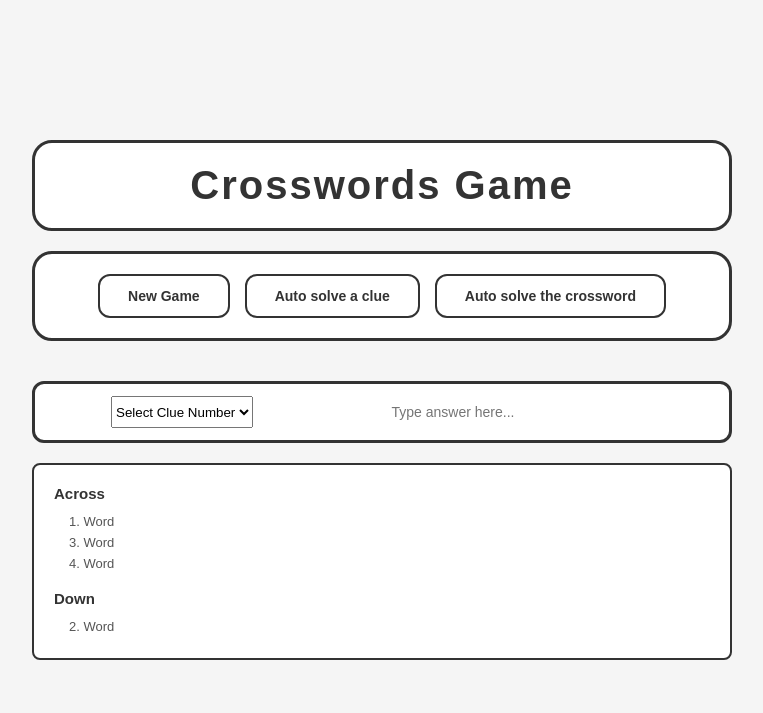
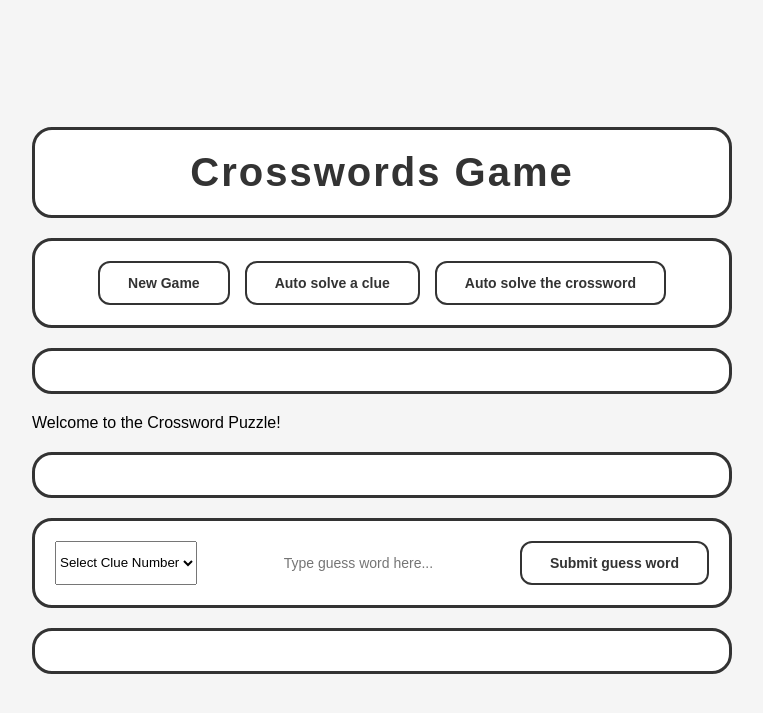
Before and after one commit to IHaveNoIdea-HAH/Software-Development-Assignment-1, a Flask app: page /play_new in a window 1280 px wide. Shown: the top 713 px of the page, without its empty margins (258-1021 px from the left). Run offline with Flask 2, Linux system fonts and the light colour scheme.

Commit message:
Latest changes: 1. starting new game works now 2. crossword basic rendering is done 3. Basic HUD for game state is done 4. clues rendering is done

```diff
--- a/backend/app/routes/game.py
+++ b/backend/app/routes/game.py
@@ -15,6 +15,9 @@ def start_game():
     try:
         # Let's retrieve the JSON payload from the request body of the POST request
         data = request.get_json()
+
+        if current_app.config['DEBUG']:
+            print("Received data for starting game:", data)
 
         # Let's check if frontend sent a game difficulty level
         game_level = data.get('game_difficulty_level', 'normal')
--- a/backend/app/static/js/loginpageJava.js
+++ b/backend/app/static/js/loginpageJava.js
@@ -48,6 +48,10 @@ document.addEventListener("DOMContentLoaded", () => {
       session.security_token = data.security_token;
       session.user_id        = data.user_id;
       session.username       = data.username;
+      session.last_result    = data.result;
+      session.last_message   = data.message;
+
+      // Save session to localStorage for future use in /play etc.
       saveSession(session);
 
       show("Success! Redirecting…", "success");
--- a/backend/app/static/js/play_new.js
+++ b/backend/app/static/js/play_new.js
@@ -2,13 +2,13 @@
 let session = loadSession() || {};
 
 // Save session data to localStorage
-function saveSession() {
-  localStorage.setItem('crossword_game', JSON.stringify(session));
+function saveSession(s) {
+  localStorage.setItem('crossword_session', JSON.stringify(s));
 }
 
 // Load session data from localStorage
 function loadSession() {
-  try { return JSON.parse(localStorage.getItem('crossword_game')); }
+  try { return JSON.parse(localStorage.getItem('crossword_session')); }
   catch { return null; }
 }
 
@@ -44,6 +44,36 @@ function renderGrid(containerId, grid) {
     table.appendChild(tr);
   }
   container.appendChild(table);
+}
+
+// Render crossword clues into the clues_container
+function renderClues(clues) {
+  const container = document.getElementById('clues_container');
+  if (!container) return;
+  container.innerHTML = '';
+  if (!Array.isArray(clues) || clues.length === 0) {
+    container.textContent = 'No clues available.';
+    return;
+  }
+  // Group clues by direction
+  const grouped = clues.reduce((acc, clue) => {
+    (acc[clue.direction] = acc[clue.direction] || []).push(clue);
+    return acc;
+  }, {});
+  for (const dir of ['across', 'down']) {
+    if (grouped[dir]) {
+      const dirTitle = document.createElement('h3');
+      dirTitle.textContent = dir.charAt(0).toUpperCase() + dir.slice(1);
+      container.appendChild(dirTitle);
+      const ul = document.createElement('ul');
+      grouped[dir].forEach(clue => {
+        const li = document.createElement('li');
+        li.textContent = `${clue.number}. ${clue.text}`;
+        ul.appendChild(li);
+      });
+      container.appendChild(ul);
+    }
+  }
 }
 
 // Show difficulty selection dialog and start game after selection
@@ -92,29 +122,144 @@ function showDifficultyDialog() {
   };
 }
 
+// Fill the clue number dropdown with numbers equal to the count of clues
+function fillClueDropdown(clues) {
+  const select = document.getElementById('clue_number_select');
+  if (!select) return;
+  // Remove all options except the first (placeholder)
+  select.innerHTML = '<option value="" disabled selected>Select Clue Number</option>';
+  if (!Array.isArray(clues) || clues.length === 0) return;
+  for (let i = 1; i <= clues.length; i++) {
+    const opt = document.createElement('option');
+    opt.value = i;
+    opt.textContent = i;
+    select.appendChild(opt);
+  }
+}
+
+// Render game state into the game_state container
+function renderGameState(state) {
+  const container = document.getElementById('game_state');
+  if (!container) return;
+  container.innerHTML = '';
+  if (!state || typeof state !== 'object') {
+    container.textContent = 'No game state available.';
+    return;
+  }
+  // Create a table for game state
+  const table = document.createElement('table');
+  table.className = 'game-state-table';
+  const rows = [
+    ['Game ID', state.game_id],
+    ['Status', state.game_status],
+    ['Score', state.current_score],
+    ['Words Solved', state.words_solved],
+    ['Words To Solve', state.words_to_solve],
+    ['Guess Limit', state.guess_limit],
+    ['Guesses Made', state.guesses_made],
+    ['Guesses Left', state.guesses_left],
+    ['Result', state.game_result ?? 'In Progress']
+  ];
+  for (const [label, value] of rows) {
+    const tr = document.createElement('tr');
+    const tdLabel = document.createElement('td');
+    tdLabel.textContent = label;
+    tdLabel.style.fontWeight = 'bold';
+    const tdValue = document.createElement('td');
+    tdValue.textContent = value;
+    tr.appendChild(tdLabel);
+    tr.appendChild(tdValue);
+    table.appendChild(tr);
+  }
+  container.appendChild(table);
+}
+
 // Main function to start a new game
 async function startNewGame(difficulty) {
-  difficulty = (difficulty || 'easy').toLowerCase();
-  const out = document.getElementById('game_result');
+  difficulty = (difficulty || 'normal').toLowerCase();
+  const out = document.getElementById('statusMessage');
   try {
-    const session = window.session || {};
-    const data = await fetchJSON('/api/game/start', {
-      body: {
-        game_difficulty_level: difficulty,
-        user_id: session.user_id ?? -1,
-        security_token: session.security_token ?? ''
-      }
-    });
-    out.textContent = 'Game started!';
-    const grid = data.crossword?.grid || data.grid;
+   const res = await fetch("/api/game/start", {
+     method: "POST",
+     headers: { "Content-Type": "application/json" },
+     credentials: "include",
+     body: JSON.stringify({
+       game_difficulty_level: difficulty,
+       user_id: session.user_id ?? -1,
+       security_token: session.security_token ?? ''
+     }),
+   });
+
+   const data = await res.json().catch(() => ({}));
+   if (!res.ok) throw new Error(data.message || data.error || "Starting new game failed.");
+
+
+    out.textContent = data.message;
+
+    // Store game ID in session
+    session.game_id = data.game_state?.game_id;
+    session.last_result    = data.result;
+    session.last_message   = data.message;
+
+    // Update session data
+    saveSession(session);
+
+    // Here we add more rendering logic here for clues, state, etc.
+    // Render the crossword grid
+    const grid = data.crossword?.grid;
     renderGrid('crossword_grid', grid);
+    // Fill clue dropdown
+    fillClueDropdown(data.crossword?.clues);
+    // Render clues
+    renderClues(data.crossword?.clues);
+    // Render game state
+    renderGameState(data.game_state);
+    // render the game state onto the HUD
   } catch (err) {
     out.textContent = `Error: ${err.message}`;
+  }
+}
+
+// Check if a game is in progress and confirm before starting a new one
+function checkAndStartNewGame() {
+  const session = loadSession() || {};
+  if (session.game_id) {
+    // Show confirmation dialog
+    const dialog = document.createElement('div');
+    dialog.id = 'confirm-new-game-dialog';
+    dialog.style.position = 'fixed';
+    dialog.style.top = '0';
+    dialog.style.left = '0';
+    dialog.style.width = '100vw';
+    dialog.style.height = '100vh';
+    dialog.style.background = 'rgba(0,0,0,0.4)';
+    dialog.style.display = 'flex';
+    dialog.style.alignItems = 'center';
+    dialog.style.justifyContent = 'center';
+    dialog.style.zIndex = '10000';
+    dialog.innerHTML = `
+      <div style="background:white;padding:32px 24px;border-radius:8px;box-shadow:0 2px 16px #0003;min-width:320px;text-align:center;">
+        <h2>Current Game In Progress</h2>
+        <p>You have an unfinished game. Would you like to finish it or start a new one?</p>
+        <button id="confirm-new-game">Start New Game</button>
+        <button id="cancel-new-game" style="margin-left:20px;">Cancel</button>
+      </div>
+    `;
+    document.body.appendChild(dialog);
+    document.getElementById('confirm-new-game').onclick = function() {
+      dialog.remove();
+      showDifficultyDialog();
+    };
+    document.getElementById('cancel-new-game').onclick = function() {
+      dialog.remove();
+    };
+  } else {
+    showDifficultyDialog();
   }
 }
 
 // Attach event listener to 'New Game' button
 window.addEventListener('DOMContentLoaded', function() {
   const btn = document.getElementById('new_game_btn');
-  if (btn) btn.addEventListener('click', showDifficultyDialog);
+  if (btn) btn.addEventListener('click', checkAndStartNewGame);
 });
--- a/backend/app/static/js/registerpageJava.js
+++ b/backend/app/static/js/registerpageJava.js
@@ -47,12 +47,16 @@ document.addEventListener("DOMContentLoaded", () => {
       });
 
       const data = await res.json().catch(() => ({}));
-      if (!res.ok) throw new Error(data.message || data.error || "Registration failed.");
+      if (!res.ok) throw new Error(data.message || data.error || " New user registration failed.");
 
       // We prefer auto-login, let's store session here
       session.security_token = data.security_token;
       session.user_id        = data.user_id;
       session.username       = data.username;
+      session.last_result    = data.result;
+      session.last_message   = data.message;
+
+      // Save session to localStorage for future use in /play etc.
       saveSession(session);
 
       // Now we are good to go straightaway to /play and avoid extra login step, so better user experience overall
--- a/backend/app/static/styles/playPageLayout.css
+++ b/backend/app/static/styles/playPageLayout.css
@@ -112,6 +112,55 @@ body {
     flex-wrap: wrap;
 }
 
+/* Inputs Box */
+.inputs-box {
+    background-color: white;
+    border: 3px solid #333;
+    border-radius: 20px;
+    padding: 20px;
+    display: flex;
+    gap: 15px;
+    justify-content: center;
+    flex-wrap: wrap;
+}
+
+/* Crossword Box */
+.crossword-box {
+    background-color: white;
+    border: 3px solid #333;
+    border-radius: 20px;
+    padding: 20px;
+    display: flex;
+    gap: 15px;
+    justify-content: center;
+    flex-wrap: wrap;
+}
+
+/* HUD Box */
+.hud-box {
+    background-color: white;
+    border: 3px solid #333;
+    border-radius: 20px;
+    padding: 20px;
+    display: flex;
+    gap: 15px;
+    justify-content: center;
+    flex-wrap: wrap;
+}
+
+
+/* Clues Box */
+.clues-box {
+    background-color: white;
+    border: 3px solid #333;
+    border-radius: 20px;
+    padding: 20px;
+    display: flex;
+    gap: 15px;
+    justify-content: center;
+    flex-wrap: wrap;
+}
+
 button { /* the 3 buttons */
     padding: 12px 28px;
     font-size: 14px;
--- a/backend/app/templates/play_new.html
+++ b/backend/app/templates/play_new.html
@@ -20,34 +20,34 @@
             <button>Auto solve the crossword</button>
         </div>
 
-        <!--make this contain the crossword grid -->
-        <div id="crossword_grid">
+        <div class="hud-box">
+            <div id="game_state">
+            </div>
         </div>
 
-        <!--input-->
-        <div class="input-box">
-            <!-- adding another dropdown for selecting the clue number -->
-            <select id="clueNumberSelect">
-                <option value="" disabled selected>Select Clue Number</option>
-                <option value="1">1</option>
-                <option value="2">2</option>
-                <option value="3">3</option>
-                <option value="4">4</option>
-            <input type="text" id="userInput" placeholder="Type answer here...">
+        <div class="status-box">
+            <span id="statusMessage">Welcome to the Crossword Puzzle!</span>
         </div>
 
-        <!--description Box for the words chosen-->
-        <div class="description-box">
-            <div class="clue-section">
-                <h3>Across</h3>
-                <div class="clue-item">1. Word</div><!--Make this change depending on chosen words-->
-                <div class="clue-item">3. Word</div>
-                <div class="clue-item">4. Word</div>
+        <!--this is the container to render the crossword grid -->
+        <div class="crossword-box">
+            <div id="crossword_grid">
             </div>
+        </div>
 
-            <div class="clue-section">
-                <h3>Down</h3>
-                <div class="clue-item">2. Word</div>
+        <!--input for the guess word functionality so that player can select a clue and type a guess word and submit -->
+        <div class="inputs-box">
+            <!-- adding another dropdown for selecting the clue number -->
+            <select id="clue_number_select">
+                <option value="" disabled selected>Select Clue Number</option>
+            </select>
+            <input type="text" id="userInput" placeholder="Type guess word here...">
+            <button id="submitGuessWordBtn">Submit guess word</button>
+        </div>
+
+        <!--here we go with the clues and render them for the player to see-->
+        <div class="clues-box">
+            <div id="clues_container">
             </div>
         </div>
     </div>
```
